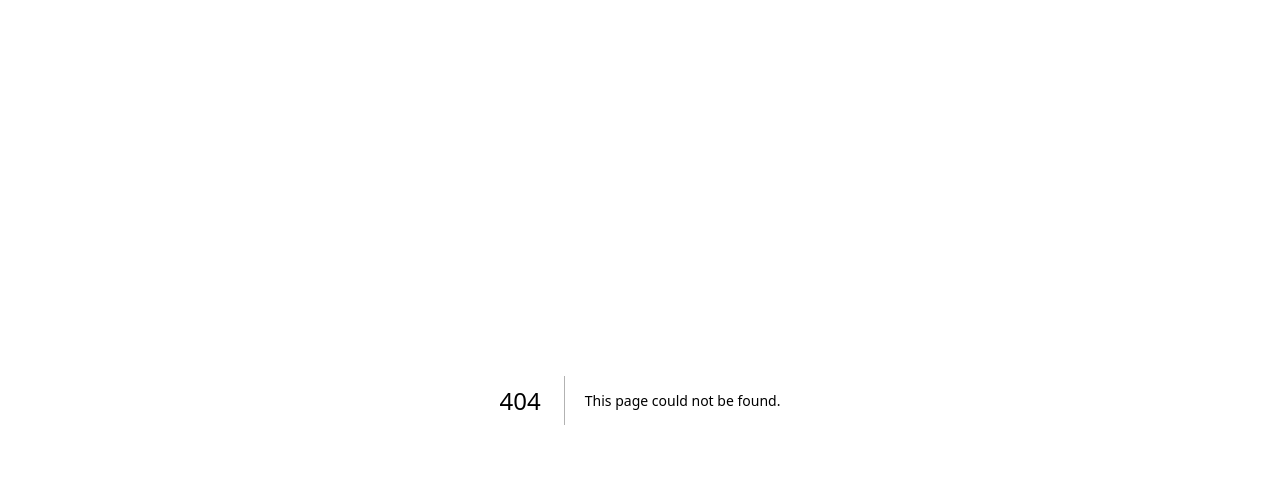
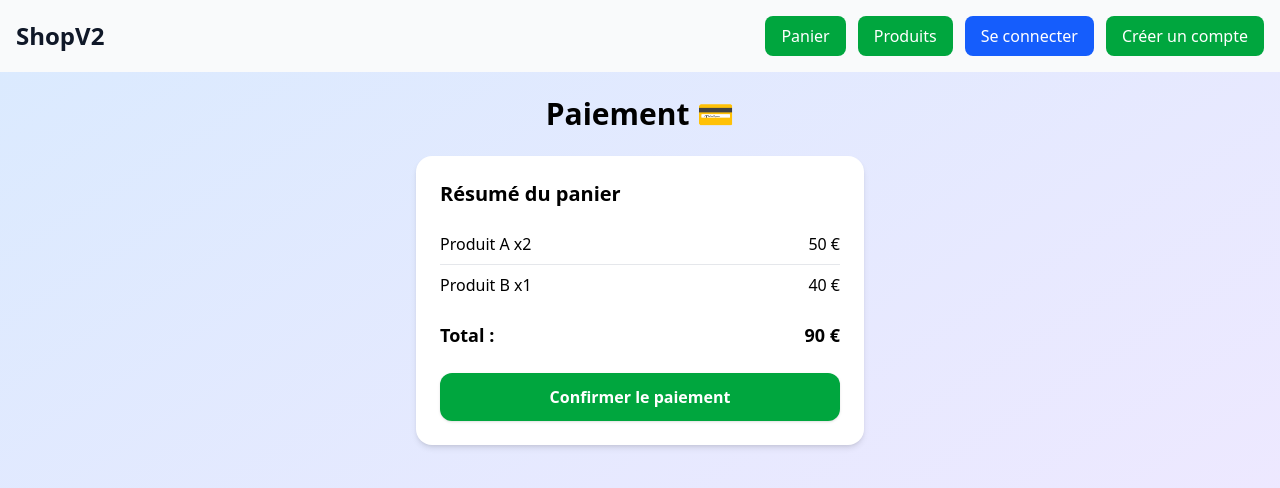
Before and after one commit to Neevaik/test-technique-lereacteur-shopv2-frontend, a Next.js app: page /payment in a window 1280 px wide. Before the commit this address had no page. Shown: the top 488 px of the page. Built offline with nearby package versions, Linux system fonts and the light colour scheme; no server answers.

Commit message:
add all pages

```diff
--- /dev/null
+++ b/app/admin/page.tsx
@@ -0,0 +1,59 @@
+"use client";
+
+import { useEffect, useState } from "react";
+import axios from "axios";
+import { useRouter } from "next/navigation";
+
+export default function AdminPage() {
+  const [orders, setOrders] = useState<any[]>([]);
+  const router = useRouter();
+
+  useEffect(() => {
+    const fetchOrders = async () => {
+      try {
+        const res = await axios.get("http://localhost:4000/admin/orders", {
+          withCredentials: true
+        });
+        setOrders(res.data);
+      } catch (err) {
+        console.error(err);
+        router.push("/");
+      }
+    };
+    fetchOrders();
+  }, []);
+
+  const validateOrder = async (orderId: string) => {
+    try {
+      await axios.post(`http://localhost:4000/admin/orders/${orderId}/deliver`);
+      setOrders((prev) =>
+        prev.map((o) => (o._id === orderId ? { ...o, delivered: true } : o))
+      );
+    } catch (err) {
+      console.error(err);
+    }
+  };
+
+  return (
+    <div className="p-8">
+      <h1 className="text-3xl font-bold mb-6">Admin - Commandes</h1>
+      {orders.map((order) => (
+        <div key={order._id} className="border p-4 mb-4 rounded flex justify-between items-center">
+          <div>
+            <p><strong>Commande :</strong> {order._id}</p>
+            <p><strong>Utilisateur :</strong> {order.userEmail}</p>
+            <p><strong>Status :</strong> {order.delivered ? "Livrée ✅" : "En attente ❌"}</p>
+          </div>
+          {!order.delivered && (
+            <button
+              onClick={() => validateOrder(order._id)}
+              className="bg-green-600 text-white px-4 py-2 rounded hover:bg-green-700"
+            >
+              Valider la livraison
+            </button>
+          )}
+        </div>
+      ))}
+    </div>
+  );
+}
--- /dev/null
+++ b/app/cart/page.tsx
@@ -0,0 +1,62 @@
+"use client";
+
+import { useState, useEffect } from "react";
+import Link from "next/link";
+import Header from "../components/Header";
+
+interface Product {
+    id: string;
+    name: string;
+    price: number;
+    quantity: number;
+}
+
+export default function CartPage() {
+    const [cart, setCart] = useState<Product[]>([]);
+
+    useEffect(() => {
+        const storedCart = localStorage.getItem("cart");
+        if (storedCart) {
+            setCart(JSON.parse(storedCart));
+        }
+    }, []);
+
+    const totalPrice = cart.reduce((sum, product) => sum + product.price * product.quantity, 0);
+
+    return (
+        <>
+            <Header />
+            <div className="min-h-screen flex flex-col items-center bg-gradient-to-br from-blue-100 to-purple-100 p-6">
+                <h1 className="text-3xl font-extrabold text-gray-800 mb-6">Votre panier 🛒</h1>
+
+                {cart.length === 0 ? (
+                    <p className="text-gray-600 text-center">Votre panier est vide.</p>
+                ) : (
+                    <div className="bg-white shadow-xl rounded-2xl p-6 w-full max-w-2xl">
+                        <ul className="divide-y divide-gray-200">
+                            {cart.map((product) => (
+                                <li key={product.id} className="flex justify-between items-center py-4">
+                                    <div>
+                                        <p className="font-medium text-gray-800">{product.name}</p>
+                                        <p className="text-gray-500">Quantité : {product.quantity}</p>
+                                    </div>
+                                    <p className="font-semibold text-gray-800">{product.price * product.quantity} €</p>
+                                </li>
+                            ))}
+                        </ul>
+
+                        <div className="mt-6 flex justify-between items-center">
+                            <p className="text-xl font-bold">Total : {totalPrice} €</p>
+                            <Link
+                                href="/payment"
+                                className="bg-green-600 text-white px-6 py-3 rounded-xl shadow hover:bg-green-700 transition"
+                            >
+                                Passer au paiement
+                            </Link>
+                        </div>
+                    </div>
+                )}
+            </div>
+        </>
+    );
+}
--- a/app/Header.tsx
+++ b/app/components/Header.tsx
@@ -10,11 +10,7 @@ interface User {
   role?: "admin" | "user";
 }
 
-interface HeaderProps {
-  cartTotal: number;
-}
-
-export default function Header({ cartTotal }: HeaderProps) {
+export default function Header() {
   const [user, setUser] = useState<User | null>(null);
 
   useEffect(() => {
@@ -46,7 +42,7 @@ export default function Header({ cartTotal }: HeaderProps) {
 
   return (
     <header className="bg-gray-50 shadow-md p-4 flex justify-between items-center">
-      <Link href="/" className="text-2xl font-bold text-gray-900">
+      <Link href="/" className="text-2xl font-bold text-gray-900 hover:text-blue-600 transition">
         ShopV2
       </Link>
 
@@ -56,11 +52,13 @@ export default function Header({ cartTotal }: HeaderProps) {
           className="relative bg-green-600 text-white px-4 py-2 rounded-lg hover:bg-green-700 transition"
         >
           Panier
-          {cartTotal > 0 && (
-            <span className="absolute -top-2 -right-2 bg-red-600 text-white text-xs w-5 h-5 flex items-center justify-center rounded-full">
-              {cartTotal}
-            </span>
-          )}
+        </Link>
+
+        <Link
+          href="/products"
+          className="relative bg-green-600 text-white px-4 py-2 rounded-lg hover:bg-green-700 transition"
+        >
+          Produits
         </Link>
 
         {user?.role === "admin" && (
--- /dev/null
+++ b/app/components/ProductItem.tsx
@@ -0,0 +1,53 @@
+"use client";
+
+import { useEffect, useState } from "react";
+import Header from "../components/Header";
+import { useParams } from "next/navigation";
+
+export default function ProductsPage() {
+    const params = useParams();
+    const { id } = params;
+
+    const [product, setProduct] = useState<{
+        id: string;
+        name: string;
+        description: string;
+        price: number;
+        image: string;
+    } | null>(null);
+
+    useEffect(() => {
+        const randomPrice = Math.floor(Math.random() * 100) + 10;
+        setProduct({
+            id: id as string,
+            name: `Produit ${id}`,
+            description: `Ceci est la description du produit ${id}.`,
+            price: randomPrice,
+            image: `https://picsum.photos/seed/${id}/400/300`,
+        });
+    }, [id]);
+
+    if (!product) return <p>Chargement...</p>;
+
+
+    return (
+        <>
+            <Header />
+            <div className="min-h-screen bg-gray-100 p-6 flex justify-center">
+                <div className="bg-white shadow-xl rounded-2xl p-6 max-w-md w-full">
+                    <img
+                        src={product.image}
+                        alt={product.name}
+                        className="rounded-xl mb-4 w-full h-64 object-cover"
+                    />
+                    <h1 className="text-2xl font-bold mb-2">{product.name}</h1>
+                    <p className="text-gray-700 mb-4">{product.description}</p>
+                    <p className="text-lg font-semibold mb-6">{product.price} €</p>
+                    <button className="w-full bg-blue-600 text-white py-3 rounded-xl font-semibold shadow hover:bg-blue-700 transition">
+                        Ajouter au panier
+                    </button>
+                </div>
+            </div>
+        </>
+    );
+}
--- /dev/null
+++ b/app/payment/page.tsx
@@ -0,0 +1,55 @@
+"use client";
+
+import { useState } from "react";
+import Header from "../components/Header";
+
+export default function PaymentPage() {
+    const [cartItems] = useState([
+        { id: 1, name: "Produit A", quantity: 2, price: 25 },
+        { id: 2, name: "Produit B", quantity: 1, price: 40 },
+    ]);
+
+    const totalPrice = cartItems.reduce(
+        (acc, item) => acc + item.price * item.quantity,
+        0
+    );
+
+    const handlePayment = () => {
+        alert("Paiement confirmé ! 🎉");
+    };
+
+    return (
+        <>
+            <Header />
+            <div className="min-h-screen bg-gradient-to-br from-blue-100 to-purple-100 p-6 p-6 flex flex-col items-center">
+                <h1 className="text-3xl font-bold mb-6">Paiement 💳</h1>
+
+                <div className="bg-white p-6 rounded-2xl shadow-md w-full max-w-md">
+                    <h2 className="text-xl font-semibold mb-4">Résumé du panier</h2>
+                    <ul className="divide-y divide-gray-200 mb-4">
+                        {cartItems.map((item) => (
+                            <li key={item.id} className="py-2 flex justify-between">
+                                <span>
+                                    {item.name} x{item.quantity}
+                                </span>
+                                <span>{item.price * item.quantity} €</span>
+                            </li>
+                        ))}
+                    </ul>
+
+                    <div className="flex justify-between font-bold text-lg mb-6">
+                        <span>Total :</span>
+                        <span>{totalPrice} €</span>
+                    </div>
+
+                    <button
+                        onClick={handlePayment}
+                        className="w-full bg-green-600 text-white py-3 rounded-xl font-semibold shadow hover:bg-green-700 transition"
+                    >
+                        Confirmer le paiement
+                    </button>
+                </div>
+            </div>
+        </>
+    );
+}
--- a/app/products/page.tsx
+++ b/app/products/page.tsx
@@ -3,7 +3,7 @@
 import { useEffect, useState } from "react";
 import axios from "axios";
 import Link from "next/link";
-import Header from "../Header";
+import Header from "../components/Header";
 
 
 interface Product {
@@ -53,7 +53,7 @@ export default function ProductsPage() {
 
     return (
         <>
-    <Header cartTotal={0}/>
+            <Header />
             <div className="min-h-screen bg-gradient-to-br from-blue-100 to-purple-100 p-6">
                 <div className="max-w-6xl mx-auto">
                     <h1 className="text-3xl font-extrabold text-gray-800 mb-8 text-center">
```
Lines whose indentation alone changed are shown as unchanged.
